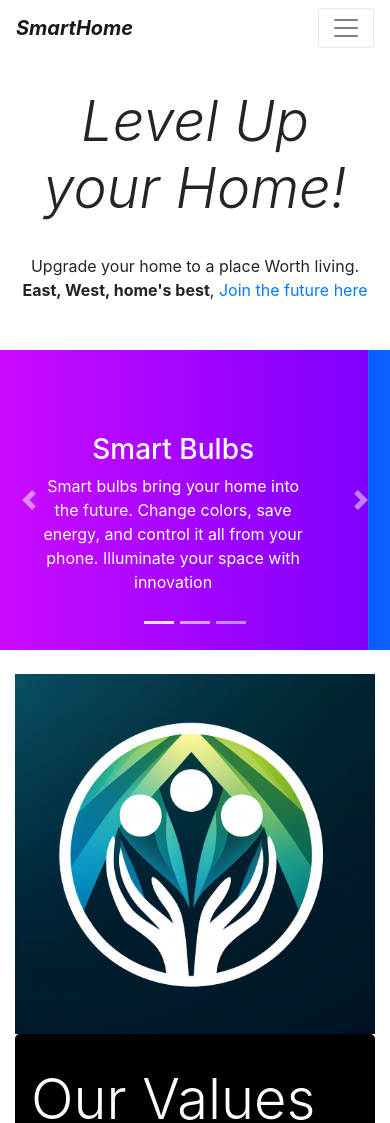
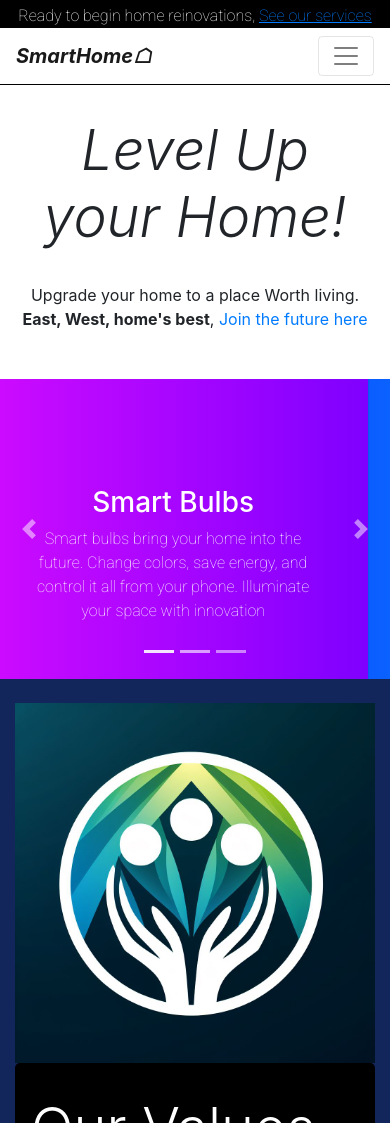
Before and after one commit to Calmcat1/Smart-design-a-home, a plain HTML site: page Smart design a Home Project/index.html in a window 390 px wide. Shown: the top 1123 px of the page. Drawn offline with nearby package versions, Linux system fonts and the light colour scheme.

Commit message:
Add files via upload

```diff
--- a/Smart design a Home Project/CSS/customCss.css
+++ b/Smart design a Home Project/CSS/customCss.css
@@ -1,14 +1,34 @@
+@import url('https://fonts.googleapis.com/css2?family=Roboto:wght@100;400;700&display=swap');
+
+
+body{
+  background-color: #13265C;
+}
+
 .custom-nav-bg-color{
   border-bottom: 1px black solid;
+  background-color: white;
 }
 
 .custom-white-jumbo-bgcolor{
   background-color: white;
+  border-radius: 0;
 }
 
 .bg-black{
   color: white;
   background-color: black;
+}
+
+.top-bar{
+  height: 20px;
+  background-color: black;
+  color: white;
+
+}
+
+.roboto-font{
+  font-family: Roboto;
 }
 
 
--- a/Smart design a Home Project/index.html
+++ b/Smart design a Home Project/index.html
@@ -10,7 +10,15 @@
 </head>
 
 <body>
+
+
+ <!--maincontainer-->
   <div class="maincontainer">
+
+    <!--promo tab-->
+    <div class="top-bar pb-4 pt-1">
+      <p class="text-center font-weight-light text-sm roboto-font">Ready to begin home reinovations, <a href="Solutions.html"><u>See our services here.</u></a></p>
+    </div>
 
     <!--navigation bar-->
     <nav class="navbar navbar-expand-lg navbar-light custom-nav-bg-color d-none d-lg-block">
@@ -31,9 +39,9 @@
     </nav>
 
     <!-- Mobile Navbar (hamburger menu; visible on smaller screens) -->
-    <nav class="navbar navbar-expand-lg navbar-light color-nav d-block d-lg-none">
+    <nav class="navbar navbar-expand-lg navbar-light custom-nav-bg-color d-block d-lg-none">
         <div class="container">
-            <a class="navbar-brand" href="/home"><b><i>SmartHome</i></b></a>
+            <a class="navbar-brand" href="/home"><b><i>SmartHome&#9750;</i></b></a>
             <button class="navbar-toggler" type="button" data-toggle="collapse" data-target="#mobileNav">
                 <span class="navbar-toggler-icon"></span>
             </button>
@@ -75,7 +83,7 @@
                 <div class="solid-color-slide1"></div>
                 <div class="carousel-caption">
                   <h3>Smart Bulbs</h3>
-                  <p>
+                  <p class="font-weight-light roboto-font">
                     Smart bulbs bring your home into the future. Change colors, save energy, and control it all from your phone.
                     Illuminate your space with innovation
                   </p>
@@ -86,7 +94,7 @@
               <div class="solid-color-slide2"></div>
               <div class="carousel-caption">
                   <h3>Smart Appliances</h3>
-                  <p>Upgrade your home effortlessly with smart appliances—intuitive controls, energy efficiency, and a smarter way to live.".</p>
+                  <p class="font-weight-light roboto-font">Upgrade your home effortlessly with smart appliances—intuitive controls, energy efficiency, and a smarter way to live.".</p>
               </div>
             </div>
 
@@ -94,7 +102,7 @@
                   <div class="solid-color-slide3"></div>
                   <div class="carousel-caption">
                     <h3>Smart Life</h3>
-                    <p>Live smart, live connected. Transform your everyday with the simplicity and intelligence of smart living. It's not just a lifestyle;
+                    <p class="font-weight-light roboto-font" >Live smart, live connected. Transform your everyday with the simplicity and intelligence of smart living. It's not just a lifestyle;
                       it's a smarter way to thrive."</p>
                   </div>
             </div>
```
Also changed, not shown: Smart design a Home Project/Contact.html (+3 -3 lines), Smart design a Home Project/Solutions.html (+1 -1 lines).
